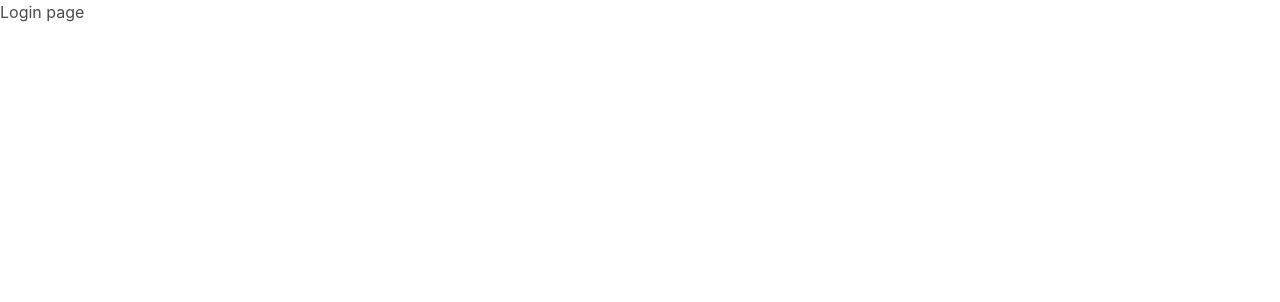
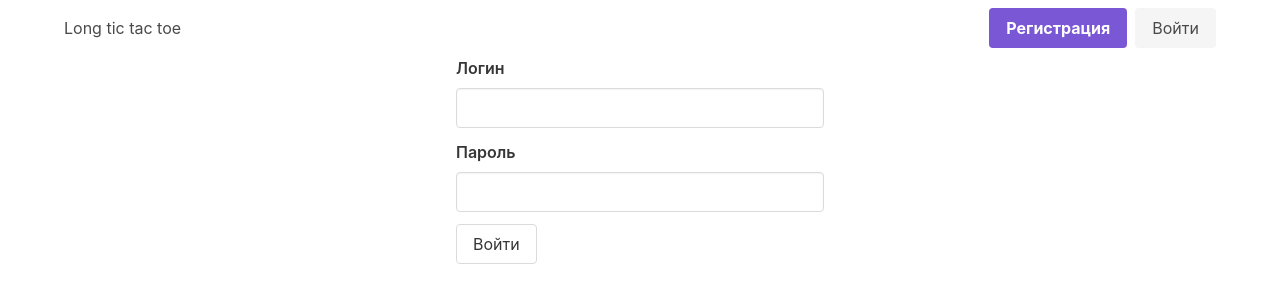
Before and after one commit to codeshowcase-pv/long-tic-tac-toe-front, a Vue app: page /login in a window 1280 px wide. Shown: the top 302 px of the page. Built offline with nearby package versions, Linux system fonts and the light colour scheme.

Commit message:
Добавлена форма входа, метод входа, роутер для страниц

```diff
--- a/src/App.vue
+++ b/src/App.vue
@@ -1,6 +1,30 @@
 <template>
   <div id="app">
-    <router-view></router-view>
+    <div class="container">
+      <b-navbar>
+        <template #brand>
+          <b-navbar-item tag="router-link" :to="{ path: '/' }">
+            <h1>Long tic tac toe</h1>
+          </b-navbar-item>
+        </template>
+
+        <template #end>
+          <b-navbar-item tag="div">
+            <div class="buttons">
+              <a class="button is-primary">
+                <strong>Регистрация</strong>
+              </a>
+              <router-link to="/login" class="button is-light">
+                Войти
+              </router-link>
+
+            </div>
+          </b-navbar-item>
+        </template>
+      </b-navbar>
+
+      <router-view></router-view>
+    </div>
   </div>
 </template>
 
--- a/src/components/login/index.vue
+++ b/src/components/login/index.vue
@@ -1,3 +1,33 @@
 <template>
-  <h2>Login page</h2>
+  <div class="columns">
+    <div class="column is-4 is-offset-4">
+      <form @submit.prevent="signIn">
+        <b-field label="Логин">
+          <b-input v-model="login"></b-input>
+        </b-field>
+
+        <b-field label="Пароль">
+          <b-input type="password" password-reveal v-model="password"></b-input>
+        </b-field>
+
+        <b-button native-type="submit">Войти</b-button>
+      </form>
+    </div>
+  </div>
 </template>
+
+<script>
+  export default {
+    data: () => {
+      return {
+        login: '',
+        password: ''
+      }
+    },
+    methods: {
+      signIn: function () {
+        console.log(this.login, this.password);
+      }
+    }
+  }
+</script>
```
